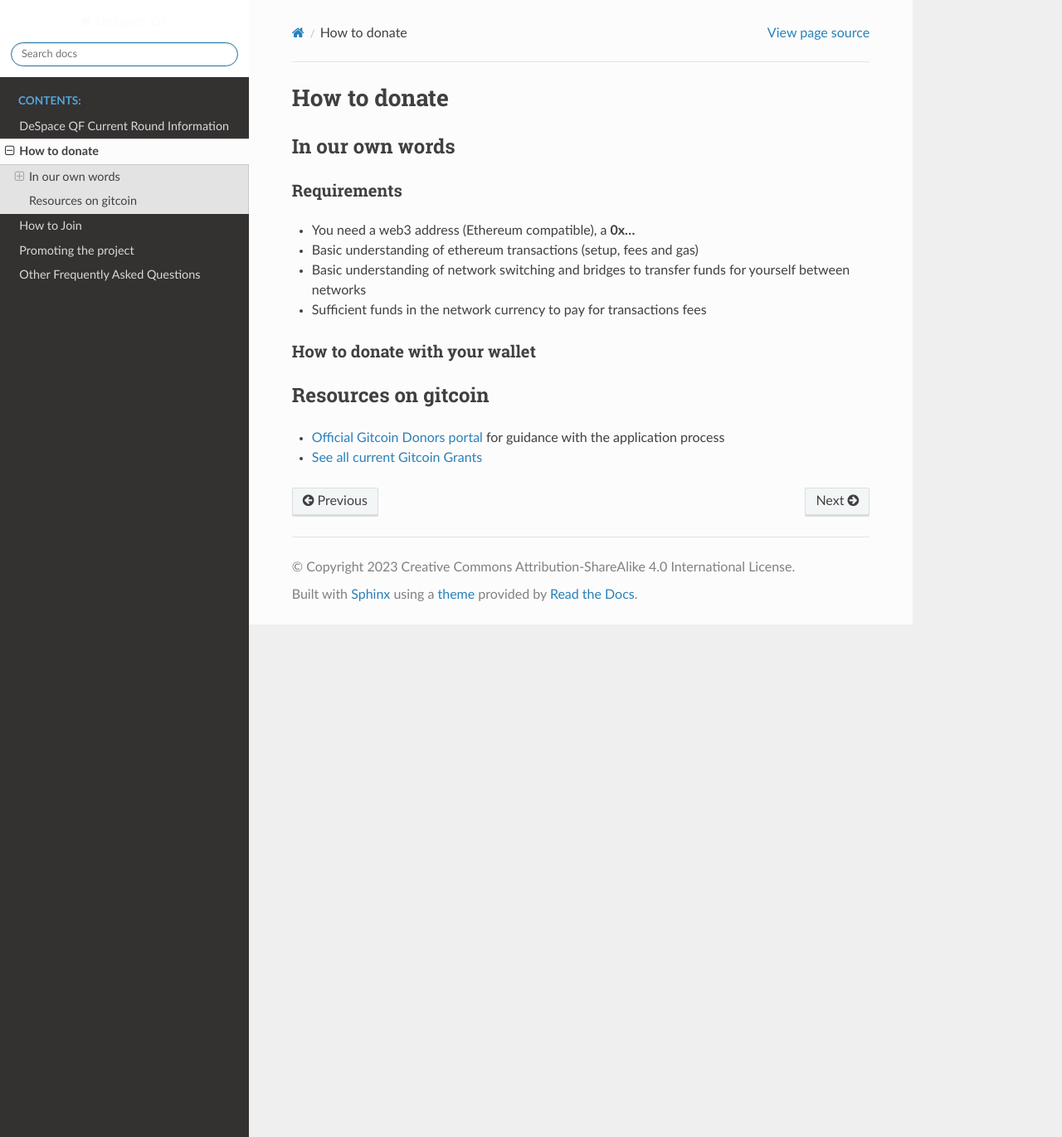
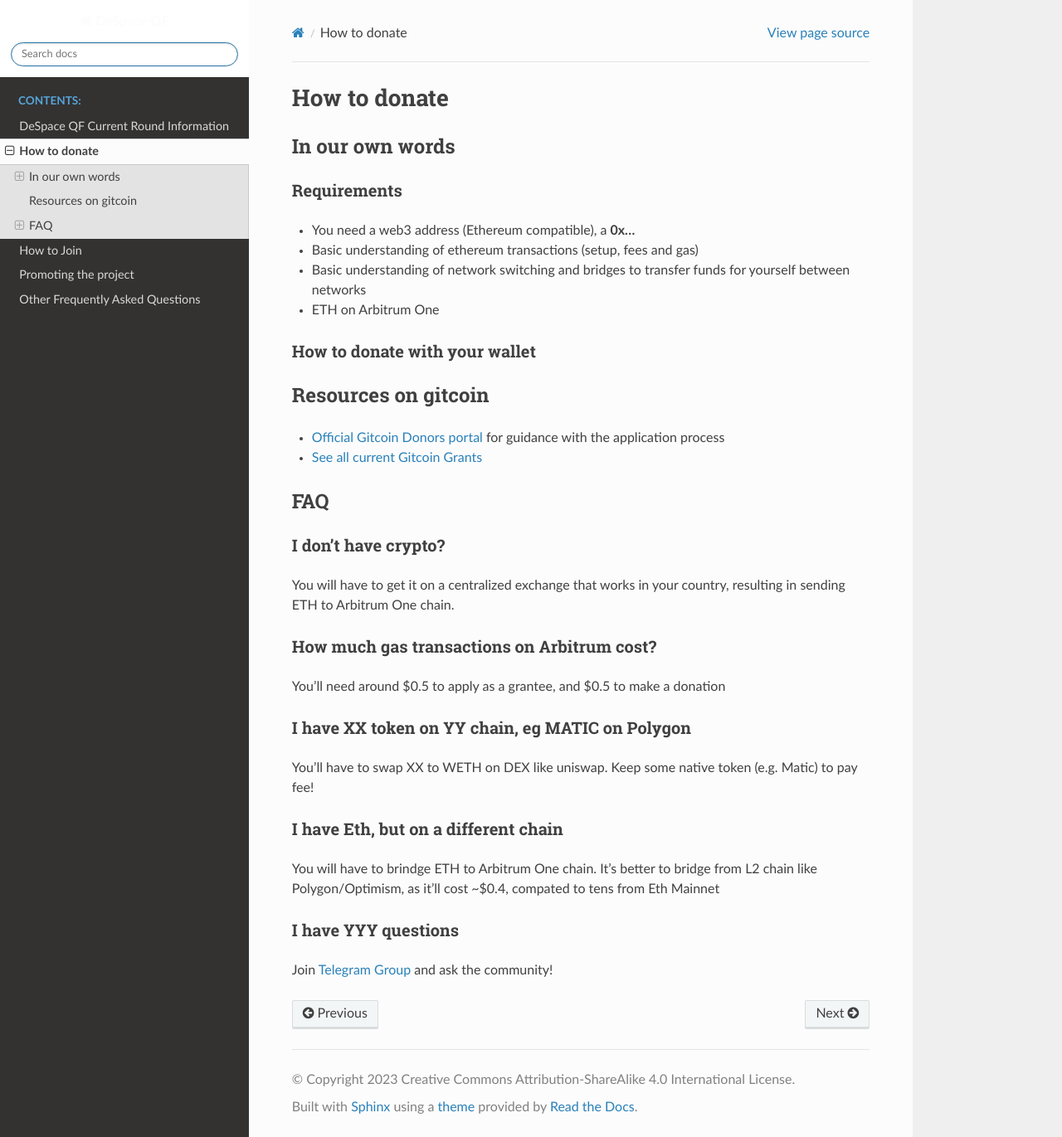
Before and after one commit to DeSpace-Community/docs.despace-qf.com, a Sphinx documentation site: the page built from source/how-to-donate.md, in a window 1280 px wide and 1371 px high. Shown: the whole window at 83% size. Built offline with Sphinx 7.4.7 and the Read the Docs theme 2.0.0, drawn with Linux system fonts in a browser that asks for light colours.

Commit message:
- Updated donation guide

```diff
--- a/source/how-to-donate.md
+++ b/source/how-to-donate.md
@@ -7,7 +7,7 @@
  - Basic understanding of ethereum transactions (setup, fees and gas)
  - Basic understanding of network switching and bridges to transfer funds
    for yourself between networks
- - Sufficient funds in the network currency to pay for transactions fees
+ - ETH on Arbitrum One
 
 ### How to donate with your wallet
 
@@ -16,3 +16,25 @@
 
  - [Official Gitcoin Donors portal](https://grants-portal.gitcoin.co/gitcoin-grants-donor-portal) for guidance with the application process
  - [See all current Gitcoin Grants](https://grants.gitcoin.co/)
+
+## FAQ
+
+### I don't have crypto?
+
+You will have to get it on a centralized exchange that works in your country, resulting in sending ETH to Arbitrum One chain.
+
+### How much gas transactions on Arbitrum cost?
+
+You'll need around $0.5 to apply as a grantee, and $0.5 to make a donation
+
+### I have XX token on YY chain, eg MATIC on Polygon
+
+You'll have to swap XX to WETH on DEX like uniswap. Keep some native token (e.g. Matic) to pay fee!
+
+### I have Eth, but on a different chain
+
+You will have to brindge ETH to Arbitrum One chain. It's better to bridge from L2 chain like Polygon/Optimism, as it'll cost ~$0.4, compated to tens from Eth Mainnet
+
+### I have YYY questions
+
+Join [Telegram Group](https://t.me/despaceqf) and ask the community!
```
